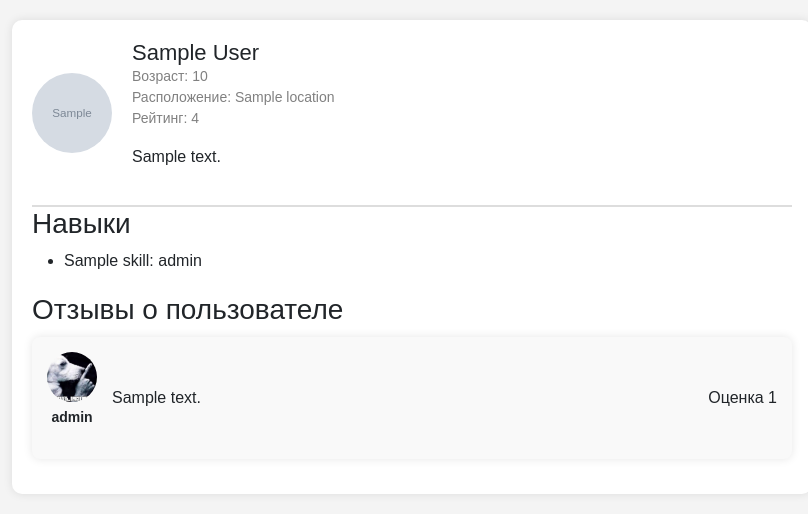
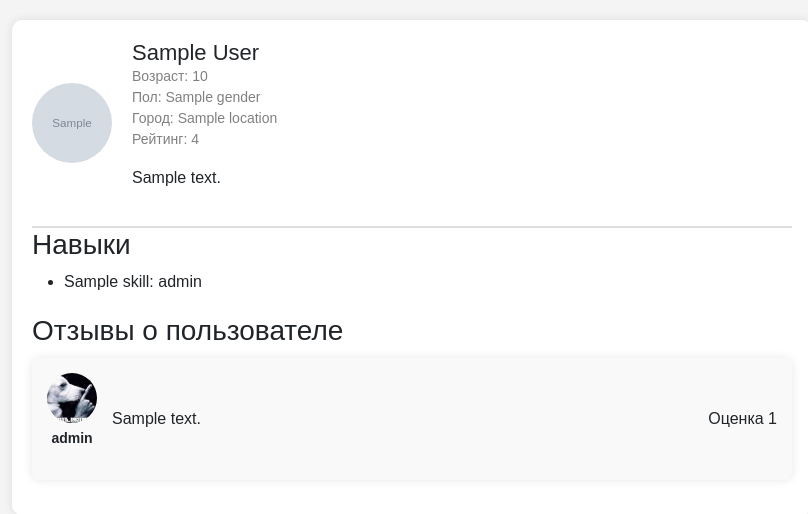
Before and after one commit to kuramagod/SkillTrade, a Django app: template SkillTrade/main/templates/main/profile.html in a window 1280 px wide. Shown: the part 72-586 px from the top of the page, without its empty margins (228-1036 px from the left). Run offline with Django 5.2, Linux system fonts and the light colour scheme; data comes from the database, SQL or seed files in the repository; tables that the repository leaves empty hold one stand-in row (values such as "Sample post"); the template is opened without the code that fills it: values that come from a table or form of the project are taken from there, most other values are stand-ins (such as "Sample title", 1, 10 or a date in 2020); grey boxes marked "Sample" are stand-in pictures; parts of the project's set-up code (start-up, migrations or seed data) failed here and were passed over.

Commit message:
Добавил Gender пользователям, и вывел его в профиле.

```diff
--- a/SkillTrade/main/templates/main/profile.html
+++ b/SkillTrade/main/templates/main/profile.html
@@ -23,14 +23,14 @@ Profile
                 {% endif %}
                 <div class="profile-info">
                     <h2>{{ author.first_name }} {{ author.last_name }}</h2>
-                    {% if author.location %}
-                    <p class="age">Возраст: {{ author.age }}<br>Город: {{ author.location }}<br>Рейтинг: {{ author.rating }}</p>
-                    {% else %}
-                    <p class="age">Возраст: {{ author.age }}<br>Рейтинг: {{ author.rating }}</p>
-                    {% endif %}
+                    <p class="age">
+                        Возраст: {{ author.age }}
+                        {% if author.gender != 'N' %}<br>Пол: {{ author.gender }} {% endif %}
+                        {% if author.location %}<br>Город: {{ author.location }}{% endif %}
+                        {% if author.rating != 0 %}<br>Рейтинг: {{ author.rating }}{% endif %}
+                    </p>
                     {% if author.description %}
                     <p class="description">{{ author.description }}</p>
-                    {% else %}
                     {% endif %}
                 </div>
             </div>
@@ -39,7 +39,12 @@ Profile
                 <img src="{{ author.avatar.url }}" alt="Аватар" class="profile-avatar">
                 <div class="profile-info">
                     <h2>{{ author.first_name }} {{ author.last_name }}</h2>
-                    <p class="age">Возраст: {{ author.age }} {% if author.location %} <br>Расположение: {{ author.location }} {% endif %} <br> Рейтинг: {{ author.rating }}</p>
+                    <p class="age">
+                        Возраст: {{ author.age }}
+                        {% if author.gender != 'N' %}<br>Пол: {{ author.gender }} {% endif %}
+                        {% if author.location %}<br>Город: {{ author.location }}{% endif %}
+                        {% if author.rating != 0 %}<br>Рейтинг: {{ author.rating }}{% endif %}
+                    </p>
                     <p class="description">{{ author.description }}</p>
                 </div>
             </div>
--- a/SkillTrade/users/forms.py
+++ b/SkillTrade/users/forms.py
@@ -40,7 +40,7 @@ class RegisterUserForm(UserCreationForm):
 
     class Meta:
         model = get_user_model()
-        fields = ['username', 'email', 'first_name', 'last_name', 'birth_date', 'password1', 'password2']
+        fields = ['username', 'email', 'gender', 'first_name', 'last_name', 'birth_date', 'password1', 'password2']
         labels = {
             'email': 'E-mail',
             'first_name': 'Имя',
@@ -61,7 +61,7 @@ class ProfileUserForm(forms.ModelForm):
 
     class Meta:
         model = get_user_model()
-        fields = ['username', 'email', 'first_name', 'last_name', 'description', 'location', 'birth_date', 'avatar']
+        fields = ['username', 'email', 'gender', 'first_name', 'last_name', 'description', 'location', 'birth_date', 'avatar']
         labels = {
             'first_name': 'Имя',
             'last_name': 'Фамилия',
--- a/SkillTrade/users/models.py
+++ b/SkillTrade/users/models.py
@@ -6,12 +6,18 @@ import datetime
 
 
 class User(AbstractUser):
+    class Gender(models.TextChoices):
+        MALE = 'M', 'Мужской'
+        FEMALE = 'F', 'Женский'
+        NOT_SPECIFIED = 'N', 'Не указан'
+
     avatar = models.ImageField(upload_to="users/%Y/%m/%d/", blank=True, null=True, verbose_name='Аватарка', default=settings.DEFAULT_USER_IMAGE)
     description = models.TextField(max_length=250, blank=True, null=True, verbose_name="Описание")
     location = models.CharField(max_length=100, blank=True, null=True, verbose_name="Город")
     rating = models.FloatField(verbose_name="Рейтинг", default=0.0)
     birth_date = models.DateField(verbose_name="Дата рождения", null=True, blank=True, default=datetime.date.today)
     age = models.IntegerField(verbose_name='Возраст', null=True, blank=True)
+    gender = models.CharField(max_length=1, choices=Gender.choices, default=Gender.NOT_SPECIFIED, verbose_name='Пол')
 
     def save(self, *args, **kwargs):
         today = datetime.date.today()
```
Also changed, not shown: SkillTrade/main/migrations/0004_exchangerequestmodel_reviewed_user_and_more.py (added), SkillTrade/main/migrations/0005_alter_exchangerequestmodel_reviewed_user_and_more.py (added), SkillTrade/main/migrations/0006_alter_exchangerequestmodel_reviewed_user_and_more.py (added), SkillTrade/users/migrations/0002_alter_user_avatar.py (added), SkillTrade/users/migrations/0003_user_gender.py (added).
